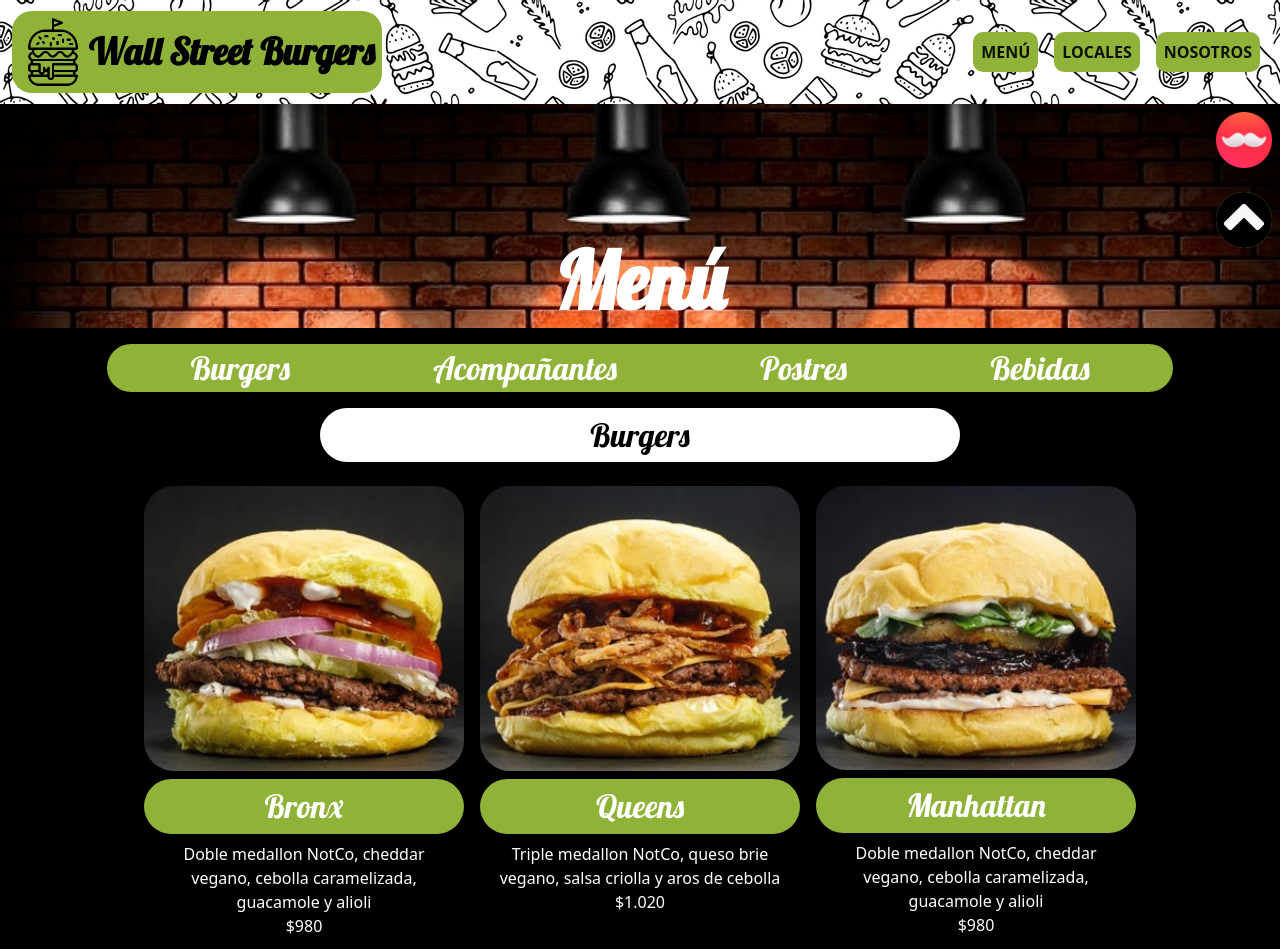
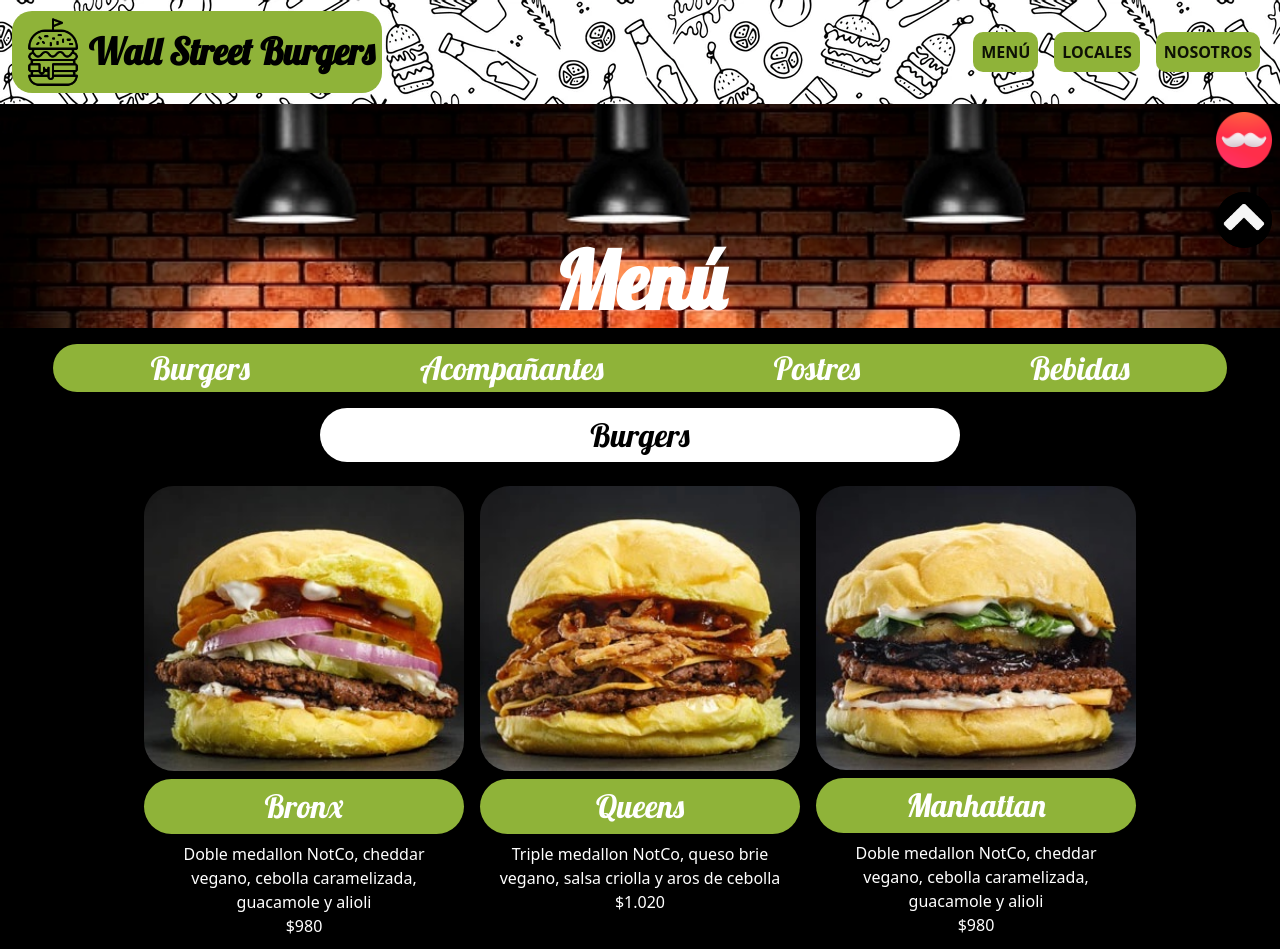
Before and after one commit to MichaDavidson/wallstreetproject, a website: page pages/menu.html in a window 1280 px wide. Shown: the top 949 px of the page. Drawn offline with nearby package versions, Linux system fonts and the light colour scheme.

Commit message:
terminado

```diff
--- a/pages/menu.html
+++ b/pages/menu.html
@@ -42,7 +42,7 @@
         <a href="#menu"><img class="flecha" src="../images/flecha1.png" alt="ir hacia arriba"></a>
         <section class="container-fluid menu__container">
             <div class="row nav__container" id="menu">
-                <div class="col-10 menu__nav">
+                <div class="col-11 menu__nav">
                     <a href="#burgers" class="text-reset">Burgers</a>
                     <a href="#acompanantes" class="text-reset">Acompañantes</a>
                     <a href="#postres" class="text-reset">Postres</a>
--- a/scss/styles.scss
+++ b/scss/styles.scss
@@ -73,7 +73,7 @@
     position: fixed;
     top: 12rem;
     right: 0.5rem;
-    background-color: $verdemanzana;
+    background-color: black;
     border-radius: 50px;
 }
 
```
Also changed, not shown: css/styles.css.
